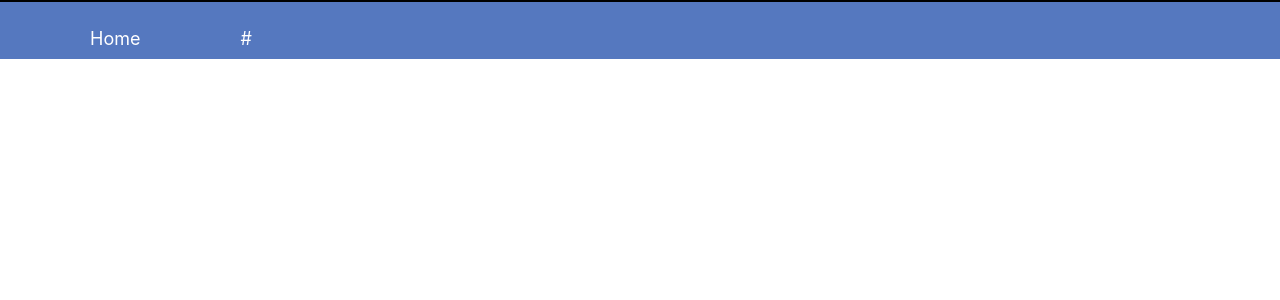
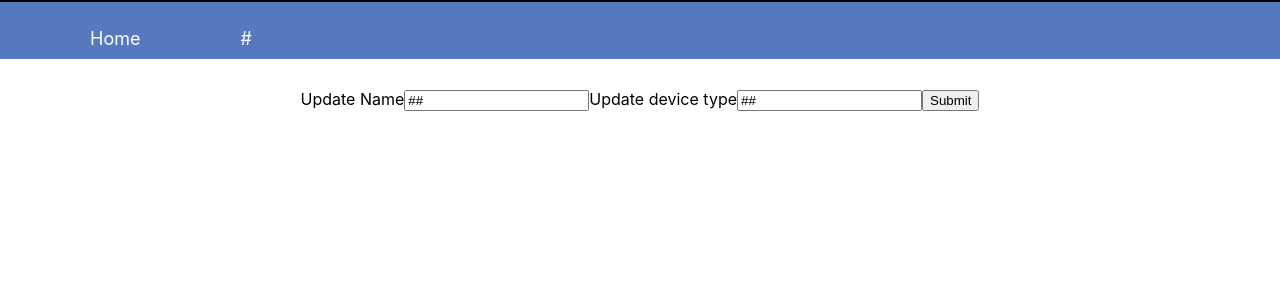
Before and after one commit to KNaiskes/relaypanel-frontend, a React (Create React App) app: page /update in a window 1280 px wide. Shown: the top 300 px of the page. Built offline with nearby package versions, Linux system fonts and the light colour scheme.

Commit message:
Add basic update form

```diff
--- a/src/App.js
+++ b/src/App.js
@@ -6,6 +6,7 @@ import { RelayList } from './components/RelayList';
 import { SingleRelay } from './components/SingleRelay';
 
 import { Navbar } from './components/Navbar';
+import { UpdateForm } from './components/updateForm';
 
 function App() {
     return (
@@ -15,6 +16,7 @@ function App() {
 	    <Switch>
 	    <Route path='/' exact component={RelayList} />
 	    <Route path='/relays/:id' exact component={SingleRelay} />
+	    <Route path='/update' exact component={UpdateForm} />
 	    </Switch>
 	    </BrowserRouter>
 	    </div>
--- /dev/null
+++ b/src/components/updateForm.js
@@ -0,0 +1,30 @@
+import React from "react";
+import { useForm } from "react-hook-form";
+
+export function UpdateForm() {
+  const { register, handleSubmit, watch, errors } = useForm();
+  const onSubmit = data => {
+    console.log(data);
+  };
+
+  console.log(watch("example"));
+
+  return (
+    <form onSubmit={handleSubmit(onSubmit)}>
+      <label>Update Name</label>
+	<input
+	    name="updateName"
+	    defaultValue="##"
+	    ref={register({ required: true, maxLength: 10})}
+	/>
+      <label>Update device type</label>
+      <input
+          name="updateDevice"
+	  defaultValue="##"
+        ref={register({ required: true, maxLength: 10 })}
+      />
+      {errors.exampleRequired && <p>This field is required</p>}
+      <input type="submit" />
+    </form>
+  );
+}
```
